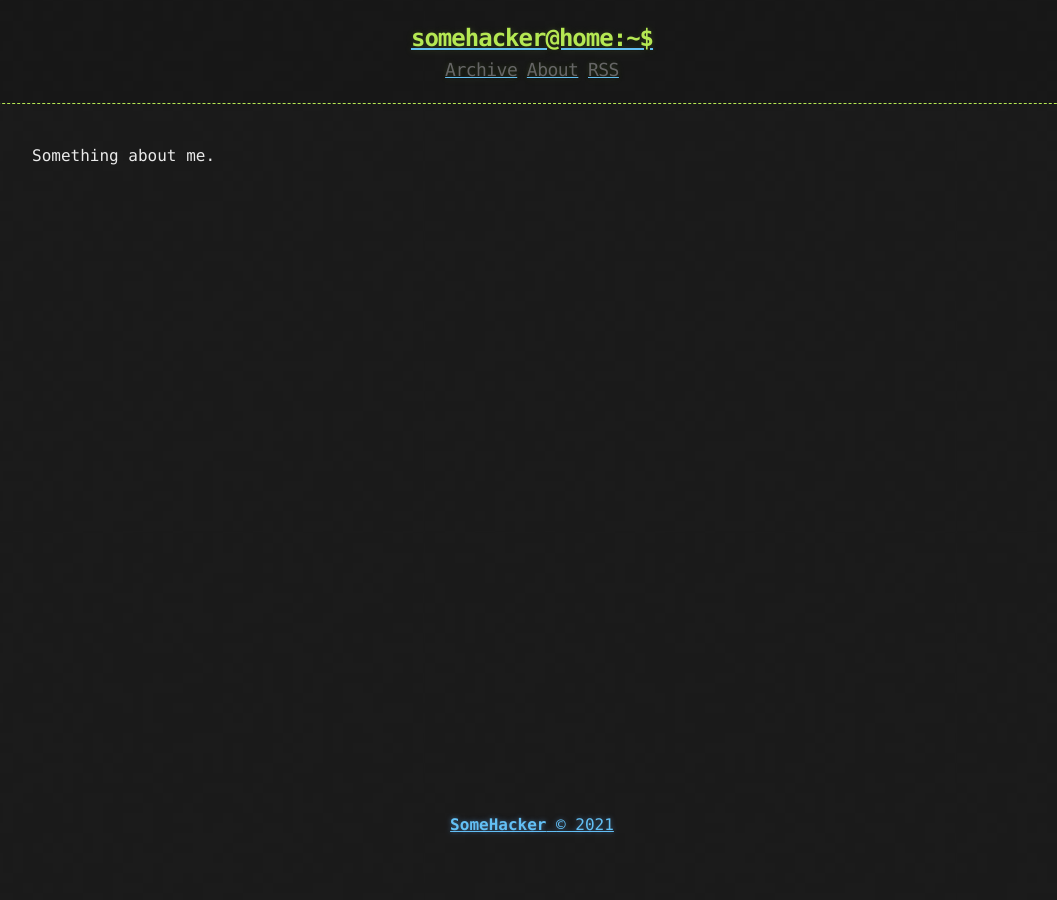
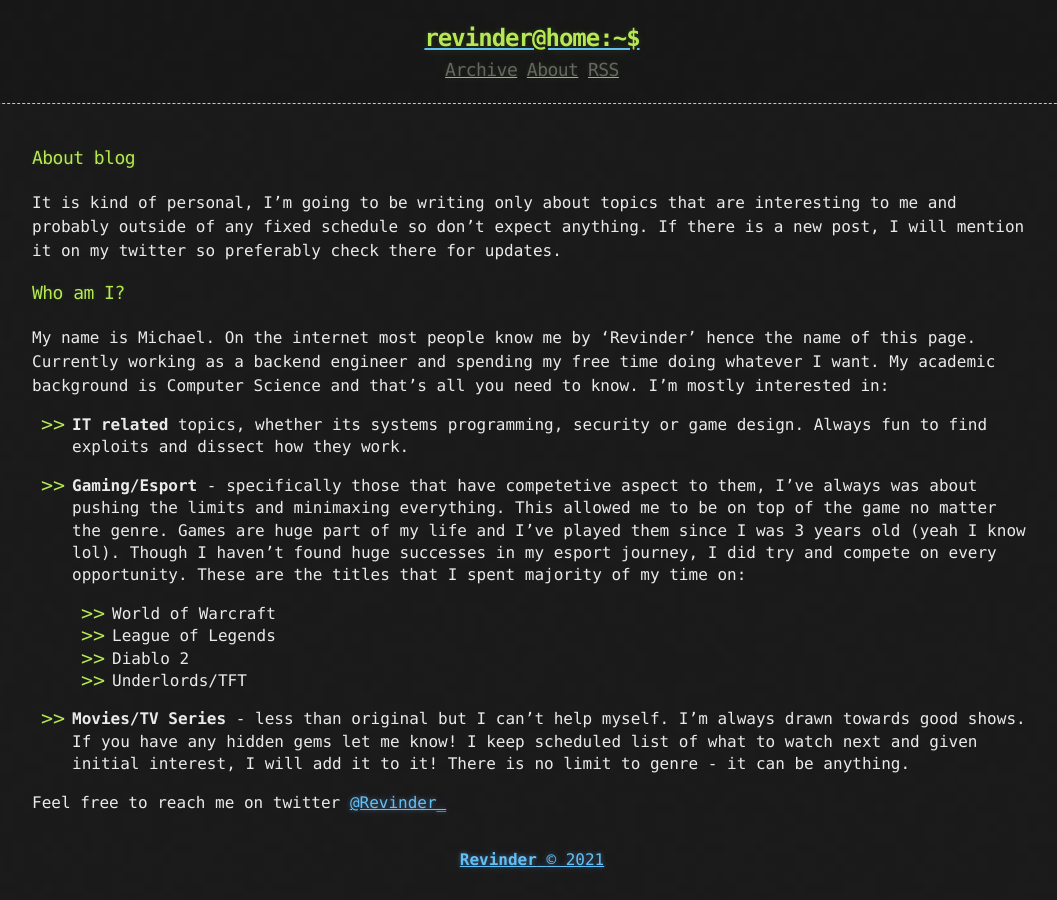
Before and after one commit to revinder-mk/revinder-mk.github.io, a Jekyll site: the page built from about.md, in a window 1280 px wide. Shown: the whole page, without its empty margins (108-1165 px from the left). Built offline with Jekyll 4.4.1, drawn with Linux system fonts in a browser that asks for light colours.

Commit message:
add about me section

```diff
--- a/_config.yml
+++ b/_config.yml
@@ -1,16 +1,16 @@
-title: Hacker-Blog
-description: "A Jekyll Blog Theme For Hackers"
+title: revinder
+description: "Blog"
 author:
-  name: "SomeHacker"
-  email: "someone@somewebsite.somedomain"
-  url: "https://ashishchaudhary.in/hacker-blog"
+  name: "Revinder"
+  email: "not_giving@my.email"
+  url: "https://twitter.com/Revinder_"
 
 baseurl: /
 
 source: .
 destination: ./_site
 permalink: /:title
-paginate: 3
+paginate: 5
 paginate_path: /page/:num/
 
 defaults:
@@ -28,5 +28,5 @@ plugins:
   - jekyll-sitemap
 
 # Custom variables
-owner : "SomeHacker"
-year : "2020"
+owner : "Revinder"
+year : "2021"
--- a/_includes/footer.html
+++ b/_includes/footer.html
@@ -1,5 +1,5 @@
 <footer>
-  <a href="https://creativecommons.org/licenses/by-nc/3.0/deed.en_US">
+  <a href="https://twitter.com/Revinder_">
     <span>
         <b>{{ site.owner}}</b>
     </span>
--- a/about.md
+++ b/about.md
@@ -3,4 +3,24 @@ layout: page
 title: About
 ---
 
-Something about me.
+### About blog
+
+It is kind of personal, I'm going to be writing only about topics that are interesting to me and probably outside of any fixed schedule so don't expect anything.
+If there is a new post, I will mention it on my twitter so preferably check there for updates.
+
+### Who am I?
+
+My name is Michael. On the internet most people know me by 'Revinder' hence the name of this page. Currently working as a backend engineer and spending my free time doing whatever I want. My academic background is Computer Science and that's all you need to know. I'm mostly interested in:
+* **IT related** topics, whether its systems programming, security or game design. Always fun to find exploits and dissect how they work.
+
+* **Gaming/Esport** - specifically those that have competetive aspect to them, I've always was about pushing the limits and minimaxing everything. This allowed me to be on top of the game no matter the genre. Games are huge part of my life and I've played them since I was 3 years old (yeah I know lol). Though I haven't found huge successes in my esport journey, I did try and compete on every opportunity. These are the titles that I spent majority of my time on:
+
+    - World of Warcraft
+    - League of Legends
+    - Diablo 2
+    - Underlords/TFT
+
+* **Movies/TV Series** - less than original but I can't help myself. I'm always drawn towards good shows. If you have any hidden gems let me know! I keep scheduled list of what to watch next and given initial interest, I will add it to it! There is no limit to genre - it can be anything.
+
+
+Feel free to reach me on twitter [@Revinder_](https://twitter.com/Revinder_)
```
Also changed, not shown: _posts/2021-06-25-Test.md (added, +20 -0 lines), examples/2017-12-10-Another-Sample-Page.md (renamed from _posts/2017-12-10-Another-Sample-Page.md), examples/2017-12-11-One-More-Sample-Page.md (renamed from _posts/2017-12-11-One-More-Sample-Page.md), examples/2017-12-12-Sample-Page.md (renamed from _posts/2017-12-12-Sample-Page.md), examples/2018-01-06-Yet-Another-Sample-Page.md (renamed from _posts/2018-01-06-Yet-Another-Sample-Page.md), 1 other file.
